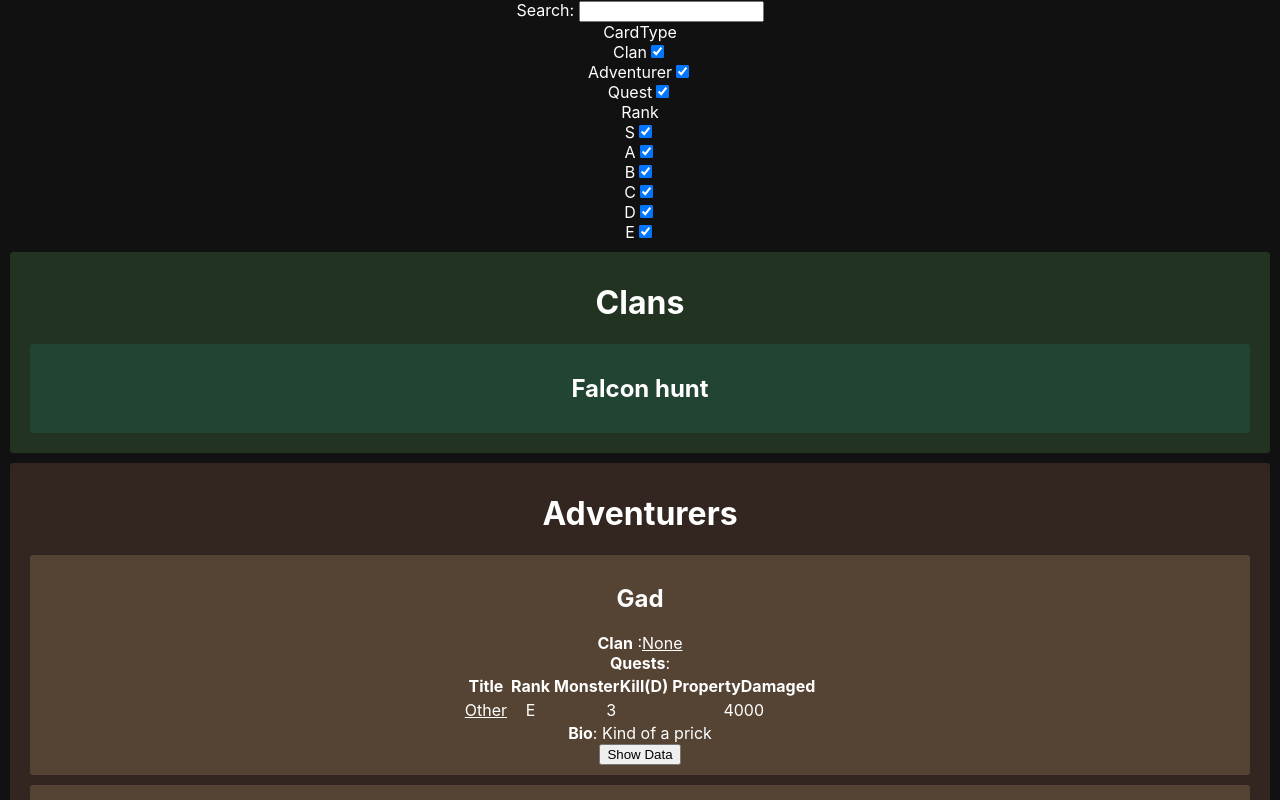
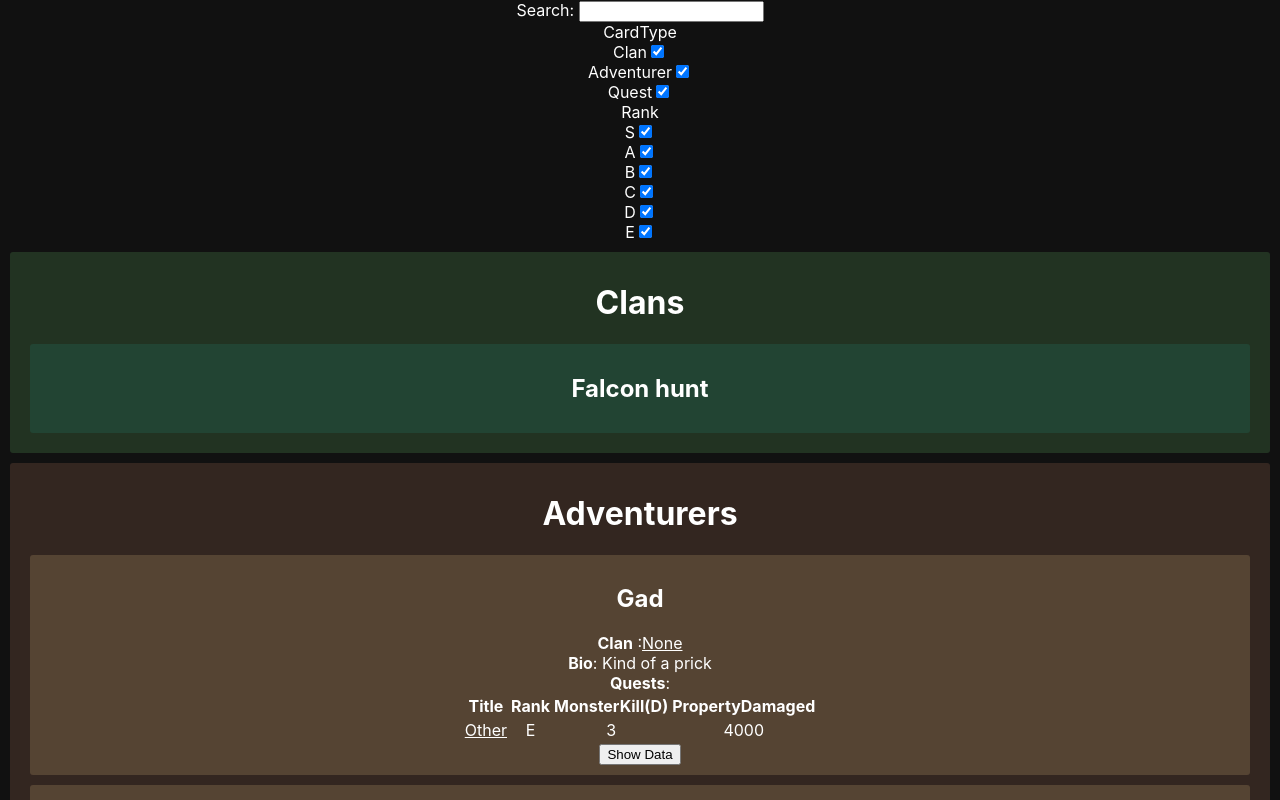
Before and after one commit to claytonweller/fantasy, a React (Create React App) app: page / in a window 1280 px wide. Both pictures are taken after a click on the element "Gad". Shown: the top 800 px of the page. Built offline with nearby package versions, Linux system fonts and the light colour scheme.

Commit message:
Make output comlums alphabetical

```diff
--- a/src/components/AdventurerCard.tsx
+++ b/src/components/AdventurerCard.tsx
@@ -14,7 +14,6 @@ export default function AdventurerCard ({adventurer, search, makeSearchable}: {
   const questSection = (
     <MetricGrid quests={quests} makeSearchable={makeSearchable}/>
   )
-
   return (
     <Card
       color='#554433'
@@ -28,10 +27,10 @@ export default function AdventurerCard ({adventurer, search, makeSearchable}: {
         <b>Clan</b> :{makeSearchable(clan?.name || 'None')}
       </div>
       <div>
-        <b>Quests</b>: {questSection}
+        <b>Bio</b>: {bio}
       </div>
       <div>
-        <b>Bio</b>: {bio}
+        <b>Quests</b>: {questSection}
       </div>
     </Card>
   )
```
Also changed, not shown: src/components/MetricGrid.tsx (line endings or trailing spaces).
